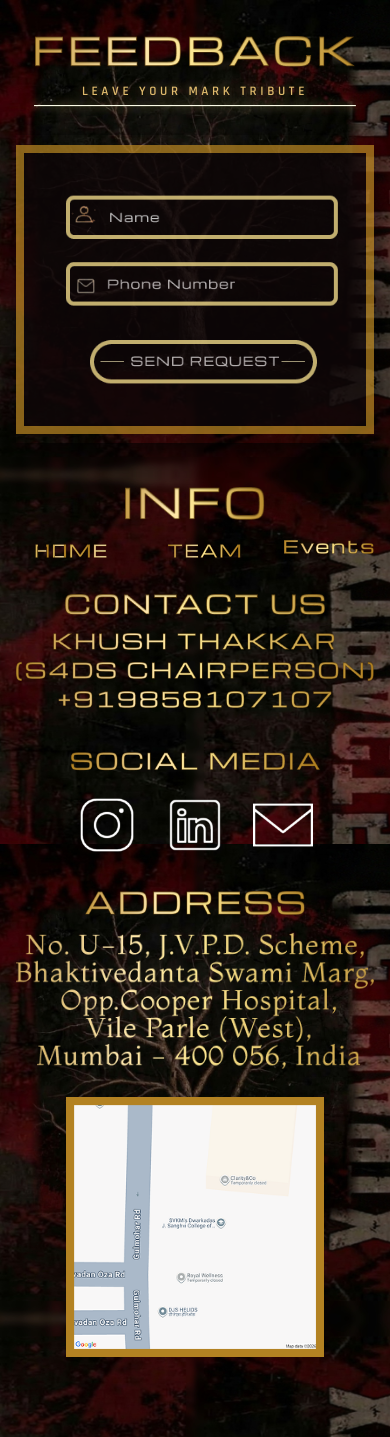
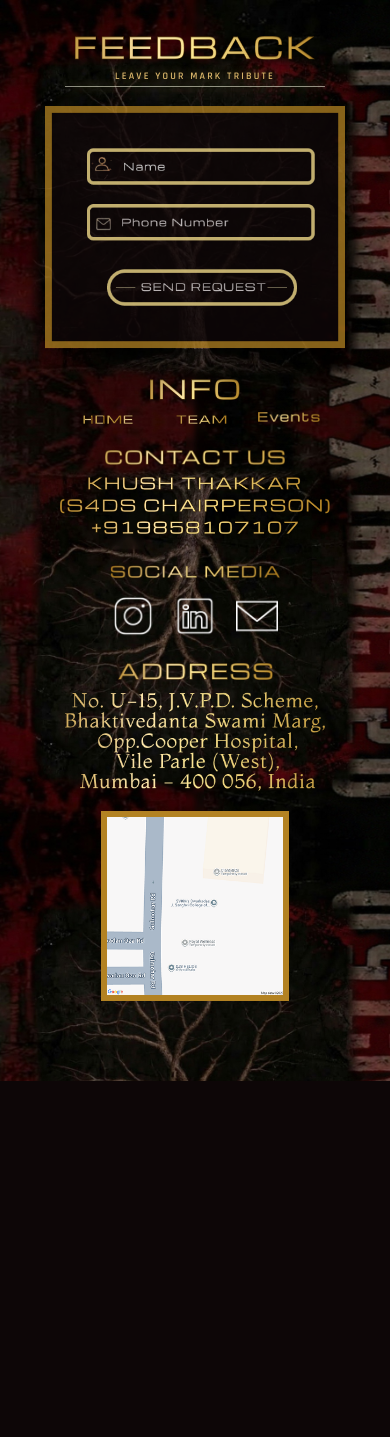
Before and after one commit to SuhaanShah/district13-feedback, a React (Vite) app: page / in a window 390 px wide. After the commit the page ends 1081 px from the top, so only its background shows below. Built offline with nearby package versions, Linux system fonts and the light colour scheme.

Commit message:
Scale down mobile typography and elements, and mirror upper background seamlessly for mobile layout

```diff
--- a/src/App.css
+++ b/src/App.css
@@ -448,13 +448,13 @@
     left: auto !important;
     top: auto !important;
     width: 100% !important;
-    max-width: 440px !important;
+    max-width: 360px !important;
     height: auto !important;
     transform: none !important;
     display: flex !important;
     flex-direction: column !important;
     align-items: center !important;
-    gap: 24px !important;
+    gap: 16px !important;
     background: transparent !important;
   }
 
@@ -470,7 +470,7 @@
   /* 1. Feedback Header */
   .feedback-header {
     width: 100% !important;
-    max-width: 320px !important;
+    max-width: 240px !important;
     height: auto !important;
     display: flex !important;
     justify-content: center !important;
@@ -479,33 +479,33 @@
   .feedback-header img {
     width: 100% !important;
     height: auto !important;
-    max-height: 48px !important;
+    max-height: 36px !important;
   }
 
   /* 2. Tribute Subtitle & Gold Divider */
   .tribute-block {
     width: 100% !important;
-    max-width: 380px !important;
-    margin-top: -8px !important;
+    max-width: 300px !important;
+    margin-top: -6px !important;
   }
 
   .tribute-text-heading {
-    font-size: 13px !important;
-    letter-spacing: 0.28em !important;
-    margin-bottom: 6px !important;
+    font-size: 10px !important;
+    letter-spacing: 0.22em !important;
+    margin-bottom: 4px !important;
   }
 
   .tribute-gold-line {
     width: 90% !important;
-    max-width: 340px !important;
+    max-width: 260px !important;
   }
 
   /* 3. Feedback Card Box */
   .feedback-card {
     width: 100% !important;
-    max-width: 380px !important;
-    height: 308px !important;
-    margin: 4px 0 12px !important;
+    max-width: 300px !important;
+    height: 243px !important;
+    margin: 2px 0 8px !important;
     box-shadow: 0 10px 35px rgba(0, 0, 0, 0.85) !important;
   }
 
@@ -519,7 +519,7 @@
     left: 25.6% !important;
     width: 61.8% !important;
     height: 12.2% !important;
-    font-size: 16px !important;
+    font-size: 13px !important;
   }
 
   .name-input-field {
@@ -543,11 +543,11 @@
     height: auto !important;
     display: flex !important;
     justify-content: center !important;
-    margin-top: 8px !important;
+    margin-top: 6px !important;
   }
 
   .info-title img {
-    width: 140px !important;
+    width: 90px !important;
     height: auto !important;
   }
 
@@ -556,18 +556,18 @@
     flex-direction: row !important;
     flex-wrap: wrap !important;
     justify-content: center !important;
-    gap: 16px 24px !important;
-    margin-top: -8px !important;
+    gap: 10px 18px !important;
+    margin-top: -6px !important;
   }
 
   .home-link img,
   .team-link img {
-    width: 110px !important;
+    width: 76px !important;
     height: auto !important;
   }
 
   .events-link img {
-    width: 90px !important;
+    width: 62px !important;
     height: auto !important;
   }
 
@@ -577,21 +577,21 @@
     height: auto !important;
     display: flex !important;
     justify-content: center !important;
-    margin-top: 12px !important;
+    margin-top: 10px !important;
   }
 
   .contact-us-title img {
-    width: 260px !important;
+    width: 180px !important;
     height: auto !important;
   }
 
   .contact-person-block {
     width: 100% !important;
-    max-width: 380px !important;
+    max-width: 270px !important;
     height: auto !important;
     display: flex !important;
     justify-content: center !important;
-    margin-top: -6px !important;
+    margin-top: -4px !important;
   }
 
   .contact-person-block img {
@@ -602,7 +602,7 @@
   .phone-click-area {
     left: 10% !important;
     width: 80% !important;
-    height: 44px !important;
+    height: 32px !important;
   }
 
   /* 6. SOCIAL MEDIA */
@@ -611,26 +611,26 @@
     height: auto !important;
     display: flex !important;
     justify-content: center !important;
-    margin-top: 12px !important;
+    margin-top: 10px !important;
   }
 
   .social-media-title img {
-    width: 250px !important;
+    width: 170px !important;
     height: auto !important;
   }
 
   .social-icons-container {
     width: 100% !important;
-    max-width: 260px !important;
+    max-width: 190px !important;
     height: auto !important;
     justify-content: center !important;
-    gap: 28px !important;
-    margin-top: -4px !important;
+    gap: 20px !important;
+    margin-top: -2px !important;
   }
 
   .social-btn img {
-    width: 60px !important;
-    height: 60px !important;
+    width: 42px !important;
+    height: 42px !important;
   }
 
   /* 7. ADDRESS & MAP */
@@ -639,21 +639,21 @@
     height: auto !important;
     display: flex !important;
     justify-content: center !important;
-    margin-top: 12px !important;
+    margin-top: 10px !important;
   }
 
   .address-title img {
-    width: 220px !important;
+    width: 155px !important;
     height: auto !important;
   }
 
   .address-block {
     width: 100% !important;
-    max-width: 360px !important;
+    max-width: 260px !important;
     height: auto !important;
     display: flex !important;
     justify-content: center !important;
-    margin-top: -6px !important;
+    margin-top: -4px !important;
   }
 
   .address-click-link {
@@ -667,20 +667,20 @@
   }
 
   .map-container {
-    width: 260px !important;
-    height: 260px !important;
+    width: 190px !important;
+    height: 190px !important;
     margin-top: 4px !important;
   }
 
   .map-frame-layer {
-    width: 260px !important;
-    height: 260px !important;
+    width: 190px !important;
+    height: 190px !important;
   }
 
   .map-image-layer {
-    width: 244px !important;
-    height: 244px !important;
-    left: 8px !important;
-    top: 8px !important;
+    width: 178px !important;
+    height: 178px !important;
+    left: 6px !important;
+    top: 6px !important;
   }
 }
```
Also changed, not shown: src/assets/background_mobile.jpg.
